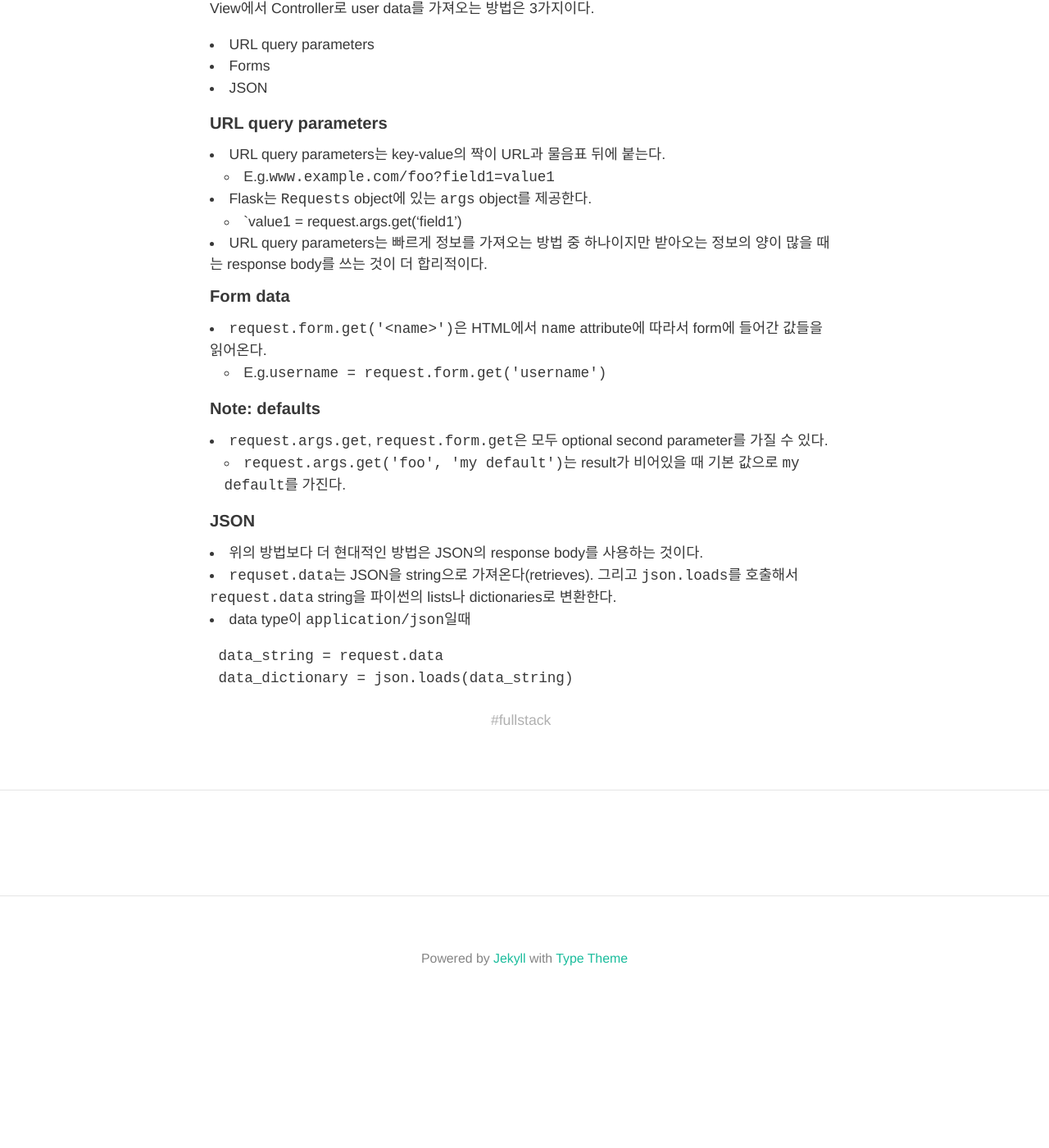
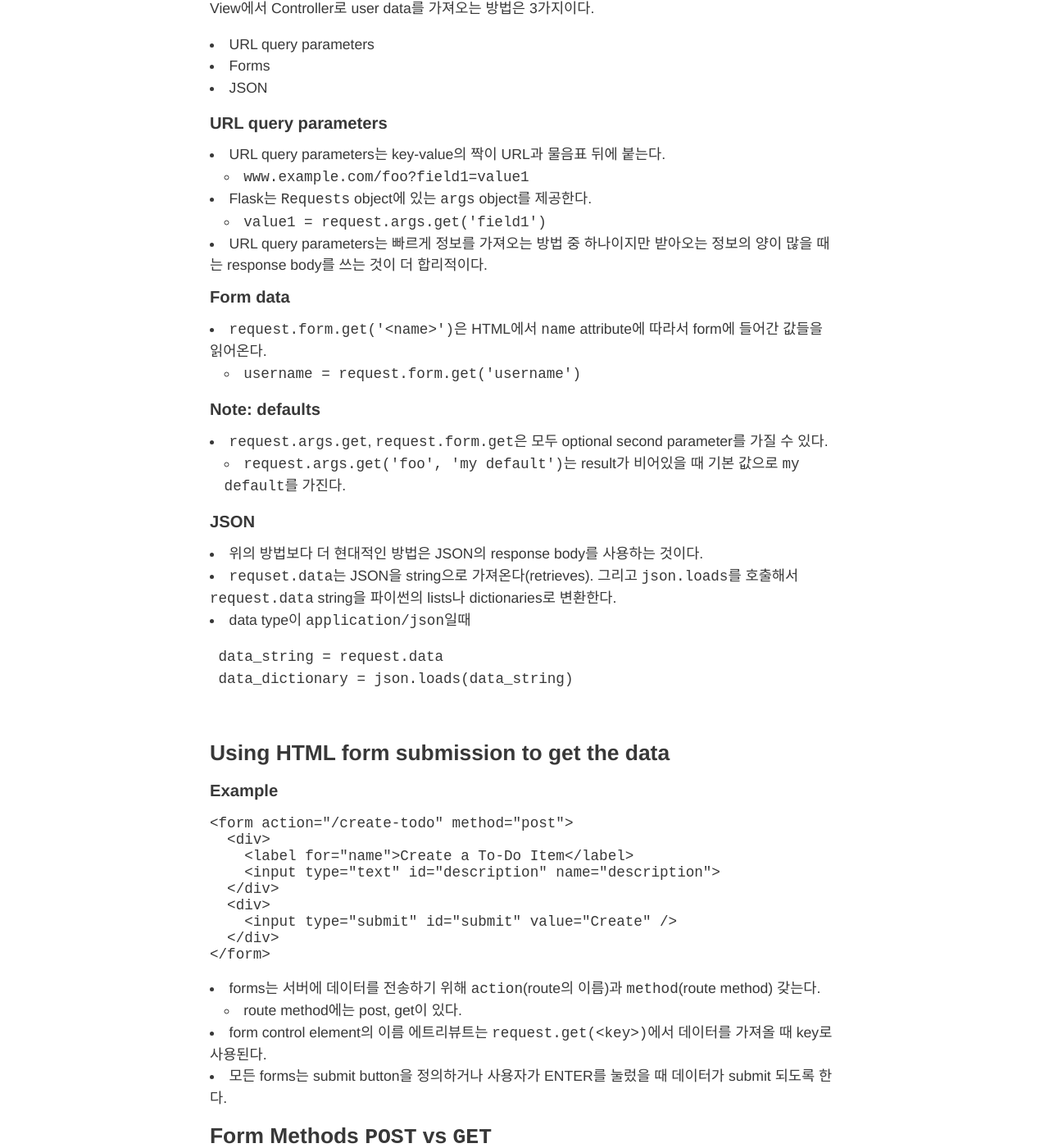
Before and after one commit to HyunlangBan/hyunlangban.github.io, a Jekyll site: the page built from _posts/2020-02-10-fullstack-mvc.md, in a window 1280 px wide and 1400 px high, scrolled down 2269 px. Shown: the whole window at 82% size. Built offline with Jekyll 4.4.1, drawn with Linux system fonts in a browser that asks for light colours; nearby versions of some CDN libraries; comment, search, counter and statistics services are not loaded; before the commit the page ends 3514 px from its top, so only the background shows below that.

Commit message:
Update 2020-02-10-fullstack-mvc.md

````diff
--- a/_posts/2020-02-10-fullstack-mvc.md
+++ b/_posts/2020-02-10-fullstack-mvc.md
@@ -62,13 +62,13 @@ View에서 Controller로 user data를 가져오는 방법은 3가지이다.
 
 #### URL query parameters
 - URL query parameters는 key-value의 짝이 URL과 물음표 뒤에 붙는다.
-   - E.g.`www.example.com/foo?field1=value1`
+   - `www.example.com/foo?field1=value1`
 - Flask는 `Requests` object에 있는 `args` object를 제공한다.
-   - `value1 = request.args.get('field1')
+   - `value1 = request.args.get('field1')`
 - URL query parameters는 빠르게 정보를 가져오는 방법 중 하나이지만 받아오는 정보의 양이 많을 때는 response body를 쓰는 것이 더 합리적이다.
 #### Form data
 - `request.form.get('<name>')`은 HTML에서 `name` attribute에 따라서 form에 들어간 값들을 읽어온다.
-  - E.g.`username = request.form.get('username')`
+  - `username = request.form.get('username')`
 
 #### Note: defaults
 - `request.args.get`, `request.form.get`은 모두 optional second parameter를 가질 수 있다.
@@ -82,3 +82,25 @@ View에서 Controller로 user data를 가져오는 방법은 3가지이다.
    data_string = request.data
    data_dictionary = json.loads(data_string)
    ```
+
+<br>
+
+### Using HTML form submission to get the data
+#### Example
+```
+<form action="/create-todo" method="post">
+  <div>
+    <label for="name">Create a To-Do Item</label>
+    <input type="text" id="description" name="description">
+  </div>
+  <div>
+    <input type="submit" id="submit" value="Create" />
+  </div>
+</form>
+```
+- forms는 서버에 데이터를 전송하기 위해 `action`(route의 이름)과 `method`(route method) 갖는다.
+  - route method에는 post, get이 있다.
+- form control element의 이름 에트리뷰트는 `request.get(<key>)`에서 데이터를 가져올 때 key로 사용된다.
+- 모든 forms는 submit button을 정의하거나 사용자가 ENTER를 눌렀을 때 데이터가 submit 되도록 한다.
+
+### Form Methods `POST` vs `GET`
````
